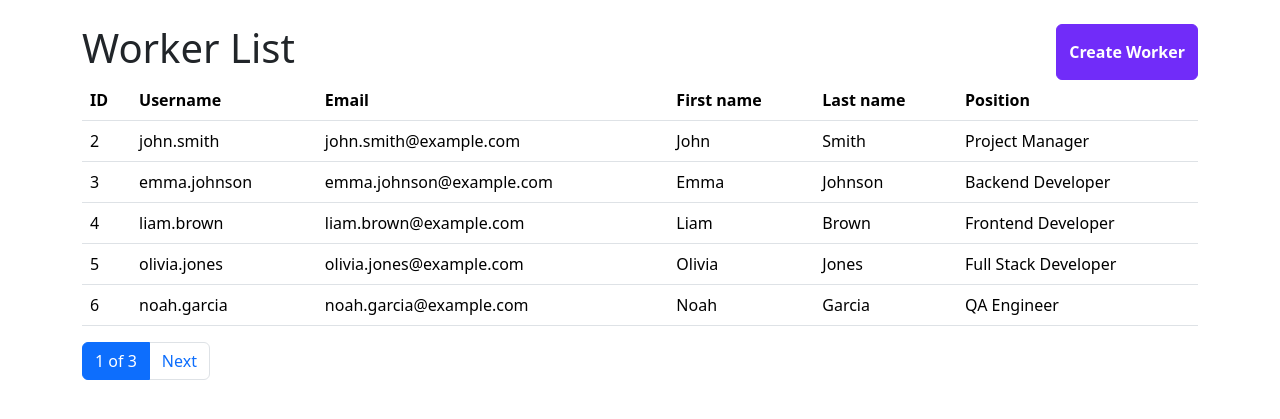
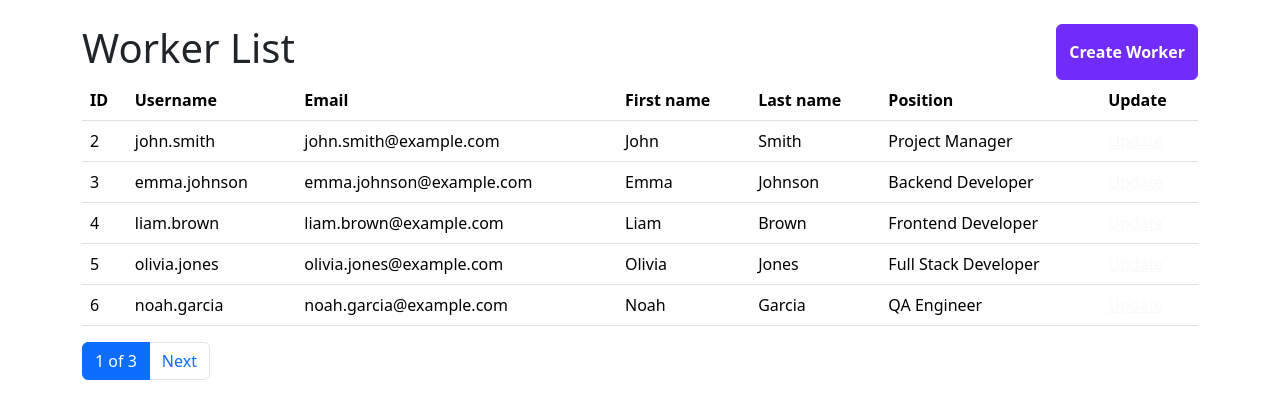
Before and after one commit to pavliukkk/task-manager, a Django app: page /workers/ in a window 1280 px wide. Shown: the part 73-492 px from the top of the page. Run offline with Django 5.2, Linux system fonts and the light colour scheme; a user stored in the database is signed in; data comes from the database, SQL or seed files in the repository; some libraries are stand-ins or nearby versions.

Commit message:
implemented update Worker feature, created WorkerUpdateForm in forms.py, created url & added button 'Update' for each item in worker_list

```diff
--- a/task_manager/forms.py
+++ b/task_manager/forms.py
@@ -10,6 +10,12 @@ class WorkerCreateForm(UserCreationForm):
         fields = UserCreationForm.Meta.fields + ("first_name", "last_name", "email", "position", )
 
 
+class WorkerUpdateForm(forms.ModelForm):
+    class Meta:
+        model = Worker
+        fields = ("first_name", "last_name", "email", "position", )
+
+
 class TaskForm(forms.ModelForm):
     assignees = forms.ModelMultipleChoiceField(
         queryset=Worker.objects.all(),
--- a/task_manager/urls.py
+++ b/task_manager/urls.py
@@ -11,6 +11,7 @@ from .views import (
     TaskCreateView,
     TaskTypeCreateView,
     PositionUpdateView,
+    WorkerUpdateView,
 )
 
 app_name = 'task_manager'
@@ -22,6 +23,7 @@ urlpatterns = [
     path("positions/<int:pk>/update/", PositionUpdateView.as_view(), name="position-update"),
     path("workers/", WorkerListView.as_view(), name="worker-list"),
     path("workers/create/", WorkerCreateView.as_view(), name="worker-create"),
+    path("workers/<int:pk>/update/", WorkerUpdateView.as_view(), name="worker-update"),
     path("tasks/", TaskListView.as_view(), name="task-list"),
     path("tasks/create/", TaskCreateView.as_view(), name="task-create"),
     path("task-types/", TaskTypeListView.as_view(), name="task-type-list"),
--- a/task_manager/views.py
+++ b/task_manager/views.py
@@ -4,7 +4,7 @@ from django.shortcuts import render
 from django.urls import reverse, reverse_lazy
 from django.views import generic
 
-from task_manager.forms import WorkerCreateForm, TaskForm
+from task_manager.forms import WorkerCreateForm, TaskForm, WorkerUpdateForm
 from task_manager.models import Worker, Position, Task, TaskType
 
 
@@ -90,6 +90,12 @@ class WorkerCreateView(LoginRequiredMixin, generic.CreateView):
     success_url = reverse_lazy("task_manager:worker-list")
 
 
+class WorkerUpdateView(LoginRequiredMixin, generic.UpdateView):
+    model = Worker
+    form_class = WorkerUpdateForm
+    success_url = reverse_lazy("task_manager:worker-list")
+
+
 class PositionCreateView(LoginRequiredMixin, generic.CreateView):
     model = Position
     fields = "__all__"
--- a/templates/task_manager/worker_list.html
+++ b/templates/task_manager/worker_list.html
@@ -17,6 +17,7 @@
           <th>First name</th>
           <th>Last name</th>
           <th>Position</th>
+          <th>Update</th>
         </tr>
         {% for worker in worker_list %}
           <tr>
@@ -26,6 +27,11 @@
             <td>{{ worker.first_name }}</td>
             <td>{{ worker.last_name }}</td>
             <td>{{ worker.position }}</td>
+            <td>
+              <a class="link-light" href="{% url 'task_manager:worker-update' pk=worker.id %}">
+                Update
+              </a>
+            </td>
           </tr>
         {% endfor %}
       </table>
```
